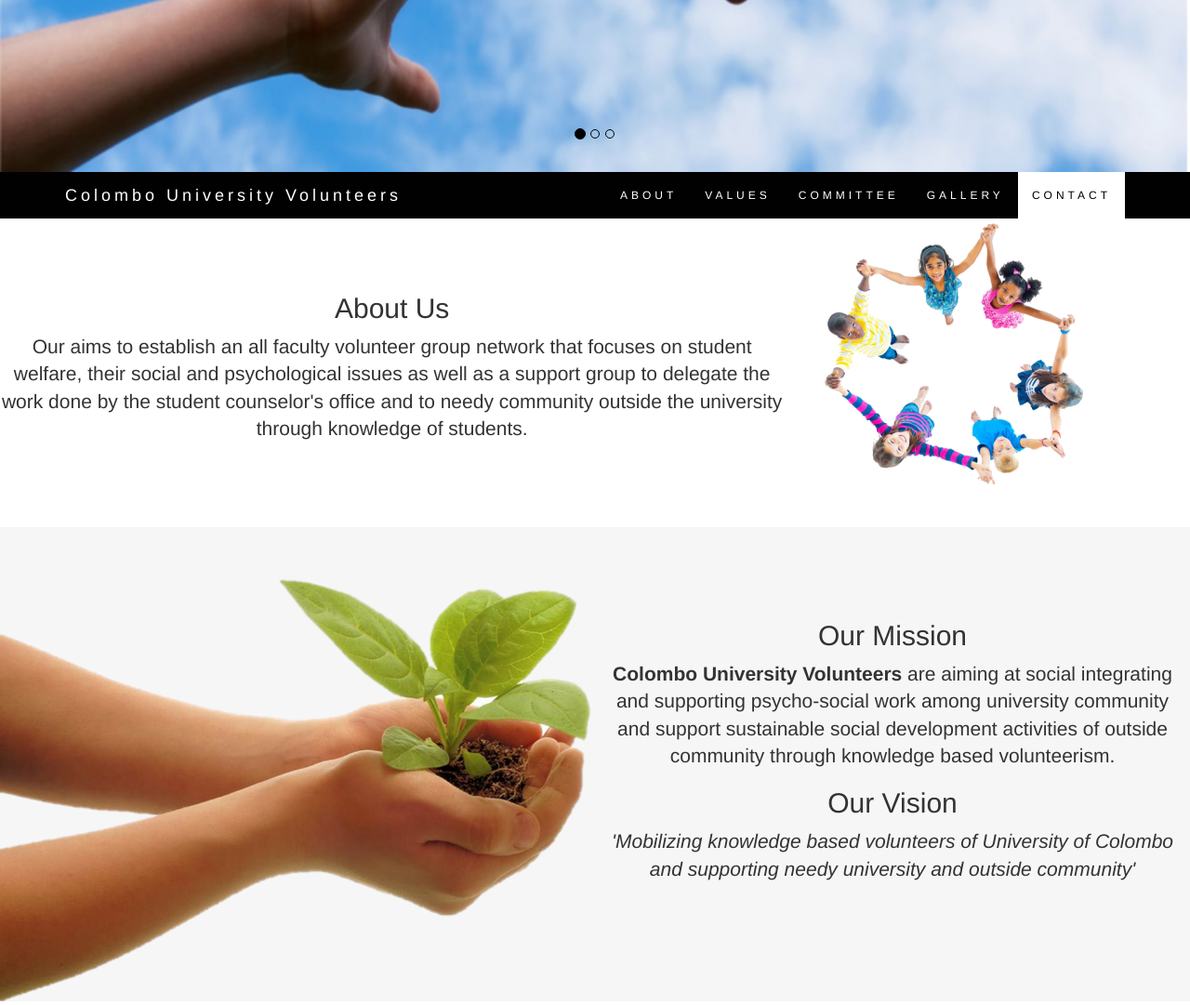
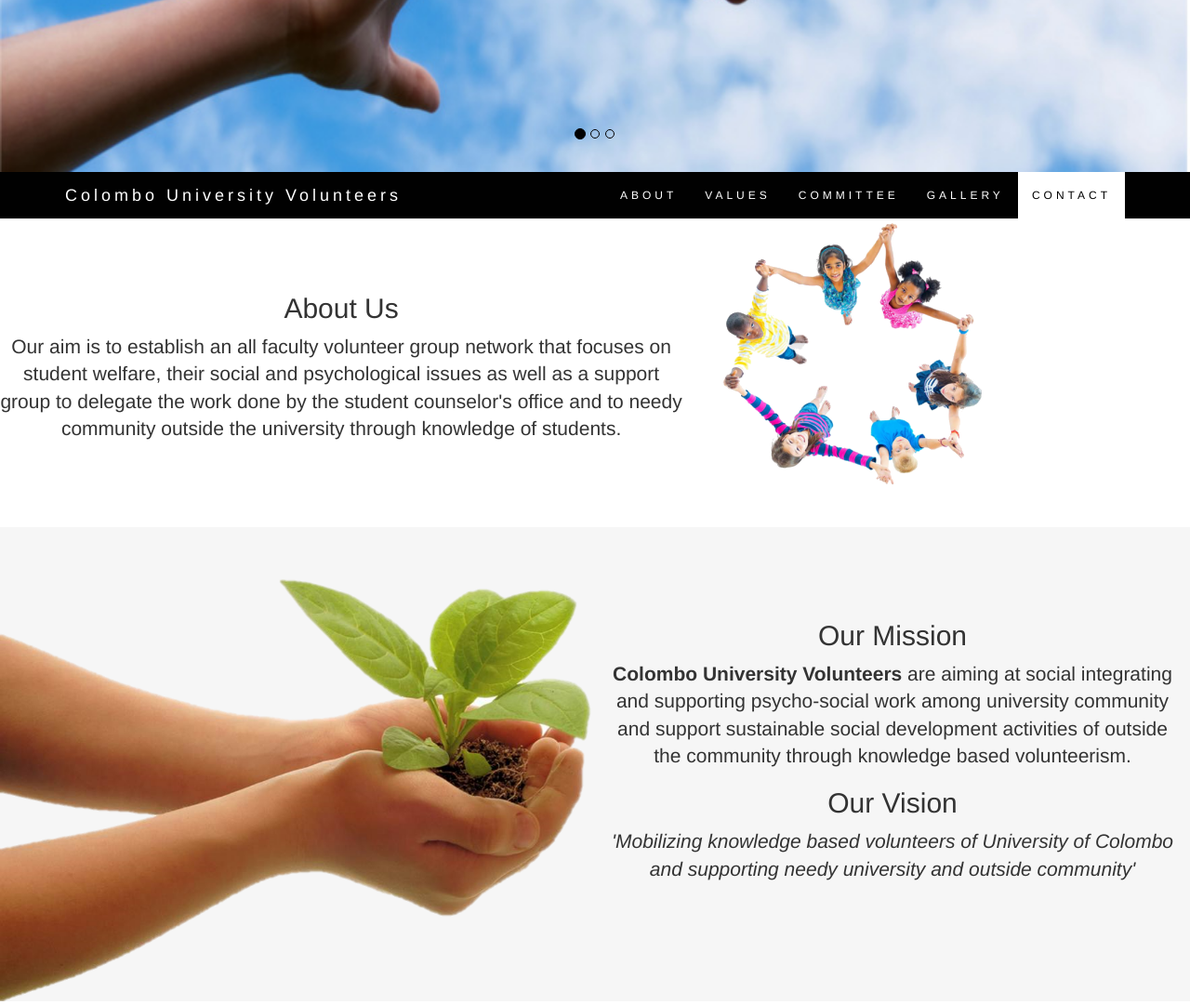
Before and after one commit to sumedhe/cuv, a CodeIgniter app: page /database/ in a window 1280 px wide. Shown: the part 429-1510 px from the top of the page at 93% size. Run offline with CodeIgniter, Linux system fonts and the light colour scheme; some libraries are stand-ins or nearby versions.

Commit message:
Modify appearance

```diff
--- a/application/views/description.php
+++ b/application/views/description.php
@@ -1,8 +1,7 @@
 <!-- Desctiption section -->
 <div id="description" class="container-fluid text-center" >
  <div class="row">
-
-    <div class="col-sm-8 ">
+    <div class="col-sm-7 ">
       <br>
       <br>
       <br>
@@ -10,7 +9,7 @@
         About Us
       </h2>
       <p class="lead">
-        Our aims to establish an all faculty volunteer group network that focuses
+        Our aim is to establish an all faculty volunteer group network that focuses
         on student welfare, their social and psychological issues as well as a support
         group to delegate the work done by the student counselor's office and to needy
         community outside the university through knowledge of students.
@@ -23,3 +22,6 @@
 
 </div>
 <br><br>
+
+<!-- An altruistic activity where an individual or group provides one's / their talents for charitable,
+educational or other worthwhile activities especially in one's community. -->
--- a/application/views/mission-vision.php
+++ b/application/views/mission-vision.php
@@ -18,7 +18,7 @@
         <div class="lead">
             <p>
                 <b>Colombo University Volunteers</b> are aiming at social integrating and supporting psycho-social work among
-                university community and support sustainable social development activities of outside community through
+                university community and support sustainable social development activities of outside the community through
                 knowledge based volunteerism.
             </p>
         </div>
```
